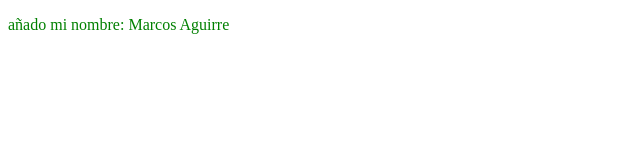
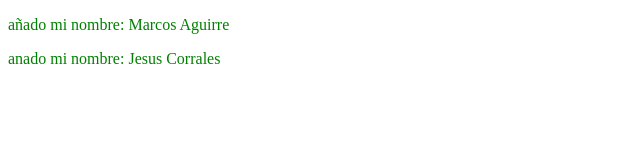
Before and after one commit to MarimarGM/primera_prueba, a plain HTML site: page index.html in a window 1280 px wide. Shown: the whole page, without its empty margins (0-640 px from the left). Drawn offline with Linux system fonts and the light colour scheme.

Commit message:
Añado mi nombre

```diff
--- a/index.html
+++ b/index.html
@@ -7,5 +7,7 @@
   </head>
   <body>
     <p>añado mi nombre: Marcos Aguirre</p>
+    <p>anado mi nombre: Jesus Corrales</p>
   </body>
+
 </html>
```
